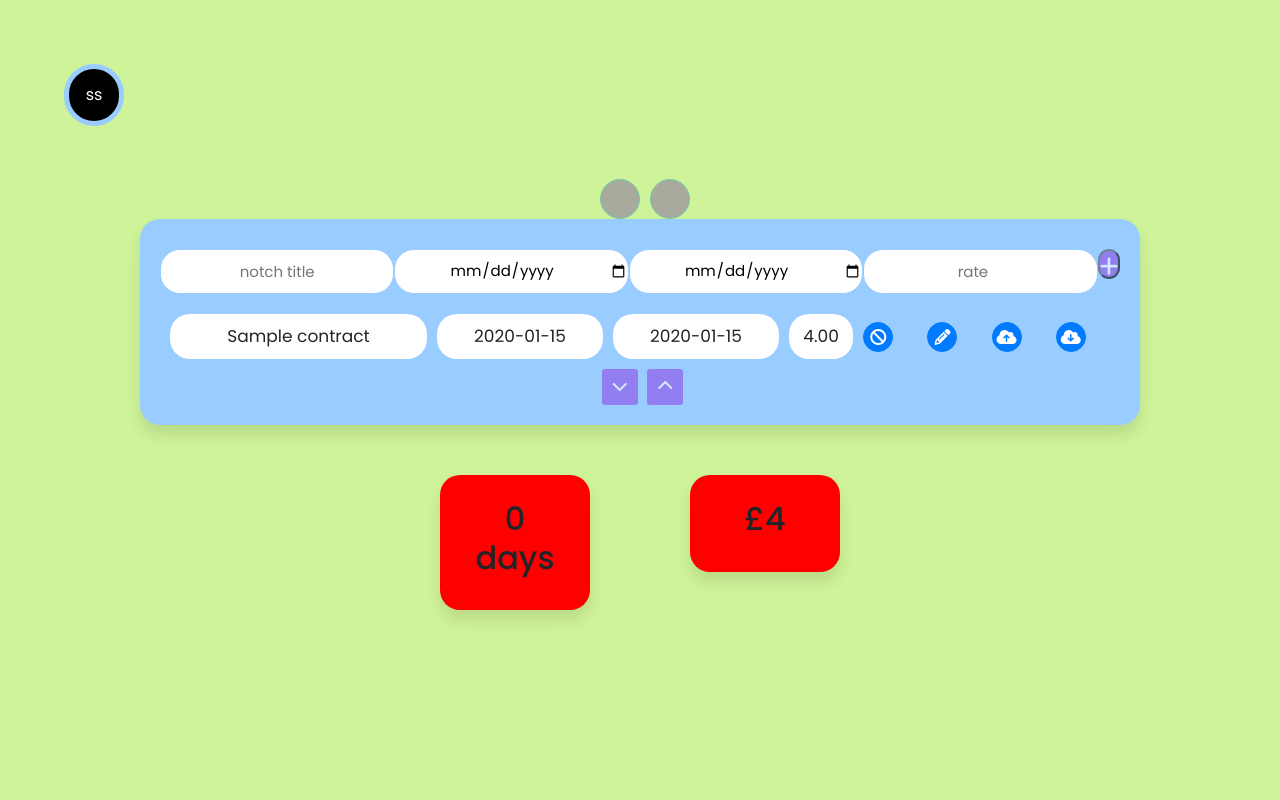
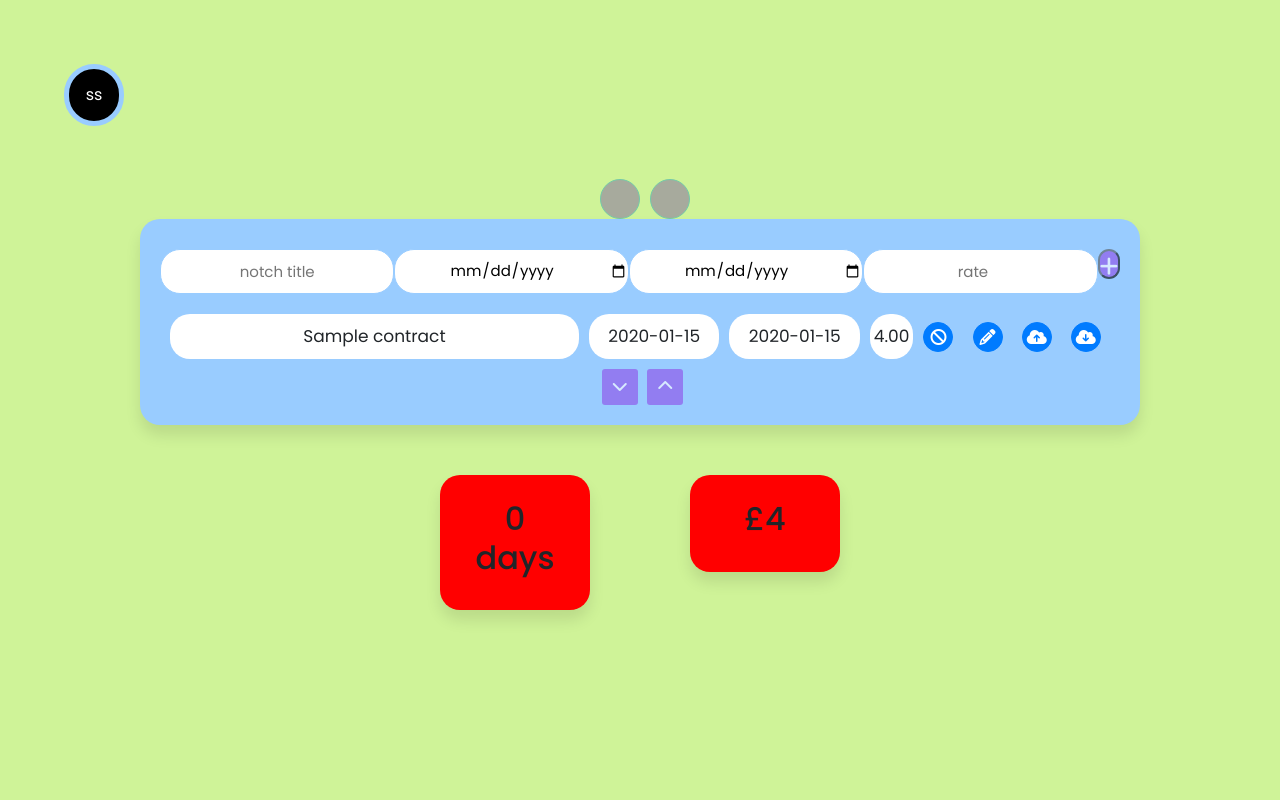
Before and after one commit to EireSmith/notch, a Flask app: page / in a window 1280 px wide. Run offline with Flask 2, Linux system fonts and the light colour scheme; a user stored in the database is signed in; tables that the repository leaves empty hold one stand-in row (values such as "Sample post"); some libraries are stand-ins or nearby versions.

Commit message:
Update style.css
various fixes

```diff
--- a/website/static/css/style.css
+++ b/website/static/css/style.css
@@ -200,8 +200,8 @@ width:100%;
 margin: auto;
 }
 
-input.pay{width: 10%;}
-input.job{width: 40%;}
+input #pay{width: 10%;}
+input #job{width: 40%;}
 
 
 .inputField input:focus{
@@ -241,24 +241,28 @@ align-items: center;
 border-collapse:separate;
 border-spacing:10px 10px;}
 
-table td:not(.b)
-{height: 45px;
+table td:not(.b){
+	height: 45px;
 	border-radius: 20px;
 	outline: none;
 	font-size: 17px;
 	background-color: white;
 	text-align: center;
-
 }
 
-td.job{width: 47%;}
+td.job_title{
+	width: 47%;
+}
 
-td.start{width: 15%;}
+td.date_start{
+	width: 15%;
+}
 
-td.end{
-width: 15%;}
+td.date_end{
+	width: 15%;
+}
 
-td.pay{width: 5%;}
+td.pay_rate{width: 5%;}
 
 .notch_view a {
 	height: 30px;
@@ -281,7 +285,8 @@ text-align: center;
 
 .button_div{
 	display: inline-block;
-margin: auto;}
+	margin: auto;
+}
 
 .footer button{
 	padding: 6px 10px;
@@ -303,7 +308,6 @@ margin: auto;}
 }
 
 
-
 /* invoices.html */
 .invoice_cell{
   background-color: red;
```
Lines whose indentation alone changed are shown as unchanged.
